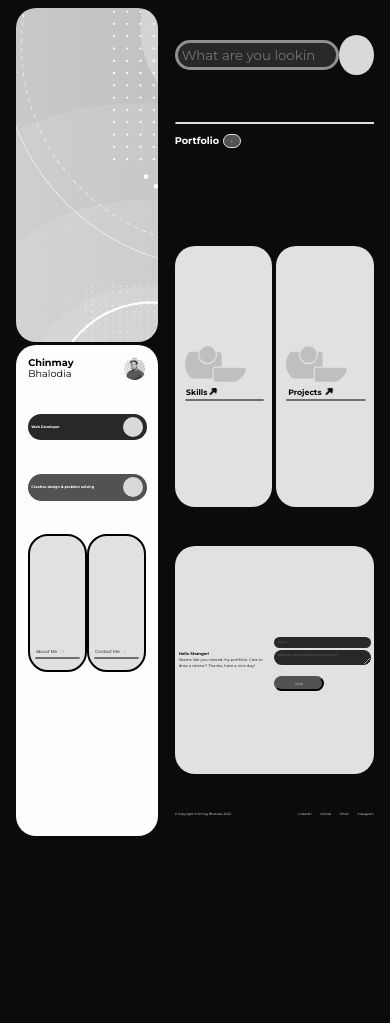
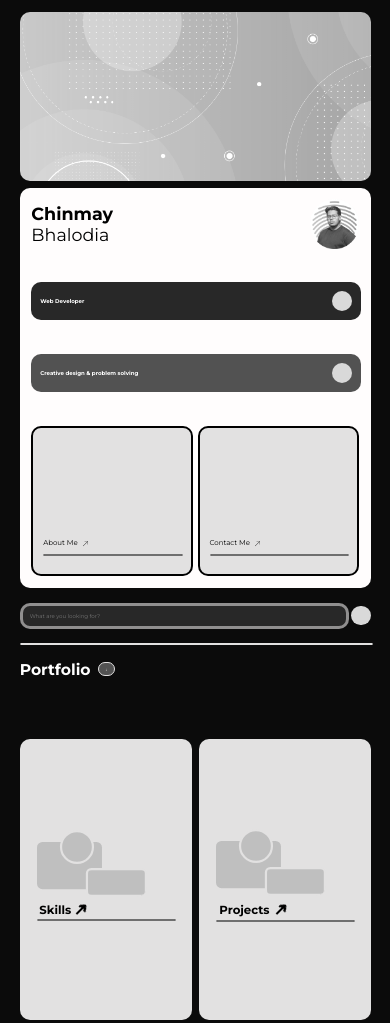
Before and after one commit to chinmaybhalodia/Portfolio, a plain HTML site: page index.html in a window 390 px wide. Shown: the top 1023 px of the page. Before the commit the page ends 844 px from the top, so only its background shows below. Drawn offline with Linux system fonts and the light colour scheme.

Commit message:
added portrait view breakpoint

```diff
--- a/styles.css
+++ b/styles.css
@@ -177,6 +177,10 @@ body {
 
 .navbar:active {
     border: 3px solid #e2e1e1;
+}
+
+.navbar::placeholder{
+    font-size: 0.9vw;
 }
 
 .nav-circle {
@@ -623,3 +627,197 @@ ul{
 .show-button:hover{
     opacity: 0.6;
 }
+
+@media (max-aspect-ratio: 3/2){
+    *{
+        border-radius: 10px;
+    }
+
+    .mainframe {
+        flex-direction: column;
+        height: auto;
+        width: 98%;
+        align-items: center;
+        margin: 1vw;
+    }
+
+    .left{
+        width: 90vw;
+        margin: 1vw;
+    }
+
+    .right{
+        width: 90vw;
+        margin: 1vw;
+    }
+
+    .banner{
+        height: 20vh;
+    }
+
+    .name {
+        font-size: 4.5vw;
+    }
+
+    .photo{
+        width: 15%;
+    }
+
+    .profile-text {
+        font-size: 1.4vw;
+    }
+
+    .linkto {
+        font-size: 1.8vw;
+        padding: 0 5% 5% 0;
+    }
+
+    .page-card-line img {
+        width: 1.8vw;
+        height: 1.8vw;
+        padding-bottom: 6%;
+    }
+
+    .page-card hr {
+        width: 100%;
+    }
+
+    .navsection{
+        height: auto;
+    }
+
+    .navbar{
+        font-size: 1.4vw;
+    }
+
+    .navbar::placeholder {
+        font-size: 1.4vw;
+    }
+
+    .nav-circle{
+        width: 5vw;
+        height: 5vw;
+    }
+
+    .portfolio {
+        margin-bottom: 3vw;
+    }
+
+    .portfolio-text {
+        font-size: 4vw;
+    }
+
+    .card {
+        padding: 4% 5%;
+    }
+
+    .card-linkto {
+        font-size: 3vw;
+        margin-right: 5%;
+    }
+
+    .card-line img {
+        width: 3vw;
+        height: 3vw;
+    }
+
+    .newsletter {
+        justify-content: flex-start;
+        gap: 5vw;
+        padding: 2vw 3vw;
+    }
+
+    .newsl-text {
+        width: 25%;
+        line-height: 1.8em;
+        font-size: 1.4vw;
+    }
+
+    .newsl-form {
+        width: 75%;
+    }
+
+    .newsl-form input::placeholder,
+    .newsl-form textarea::placeholder{
+        font-size: 1vw;
+    }
+
+    .newsl-form input, .newsl-form textarea {
+        width: 90%;
+        font-size: 1vw;
+        padding: 3%;
+        margin: 1% 0;
+    }
+
+    .submit-button {
+        width: 25%;
+        font-size: 1vw;
+        padding: 3%;
+    }
+
+    .footer{
+        align-self: center;
+        font-size: 1vw;
+    }
+
+    .mainframe-secondary {
+        width: 90vw;
+        margin: 1vw;
+    }
+
+    .heading-text {
+        font-size: 1.8vw;
+    }
+
+    .about-text {
+        font-size: 1.4vw;
+        line-height: 2.2vw;
+    }
+
+    .back-button {
+        width: 5vw;
+        height: 3.5vw;
+        font-size: 1.8vw;
+    }
+
+    .contact-form input,
+    .contact-form textarea {
+        width: 94%;
+        font-size: 1.2vw;
+        padding: 2.5%;
+    }
+
+    .contact-form input::placeholder,
+    .contact-form textarea::placeholder{
+        font-size: 1.2vw;
+    }
+
+    .skill-name {
+        font-size: 1.4vw;
+    }
+
+    .skill-progress {
+        width: 80vw;
+    }
+
+    .percent-label {
+        font-size: 1.2vw;
+    }
+
+    .about-text ul li {
+        font-size: 1.4vw;
+        line-height: 2.2vw;
+    }
+
+    .tech {
+        font-size: 1.2vw;
+    }
+
+    .show-button {
+        font-size: 1.4vw;
+    }
+}
+
+/* 786 px */
+/* 360 * 640 */
+/* 414 * 896 */
```
Also changed, not shown: about.html (+18 -0 lines), contact.html (+15 -0 lines).
